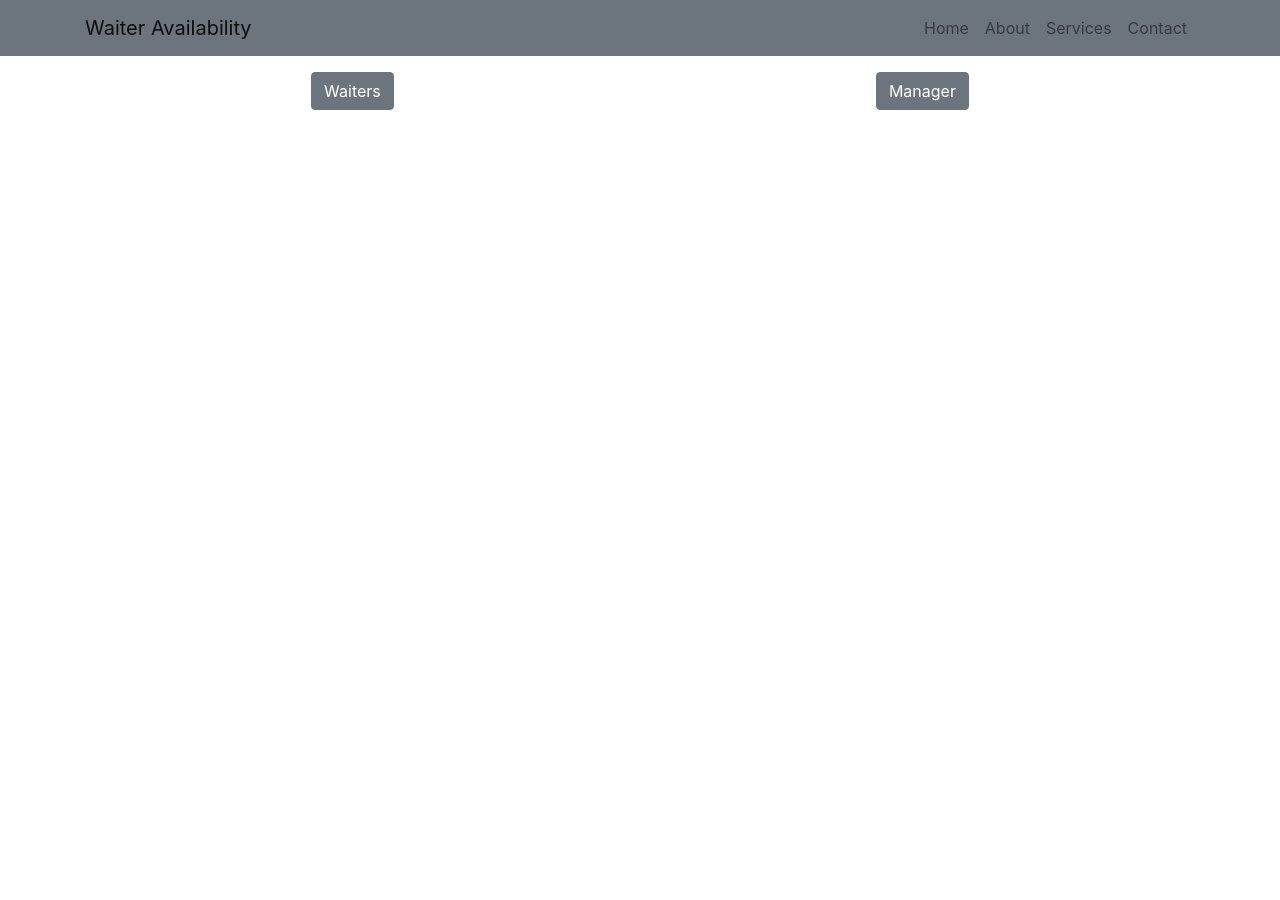
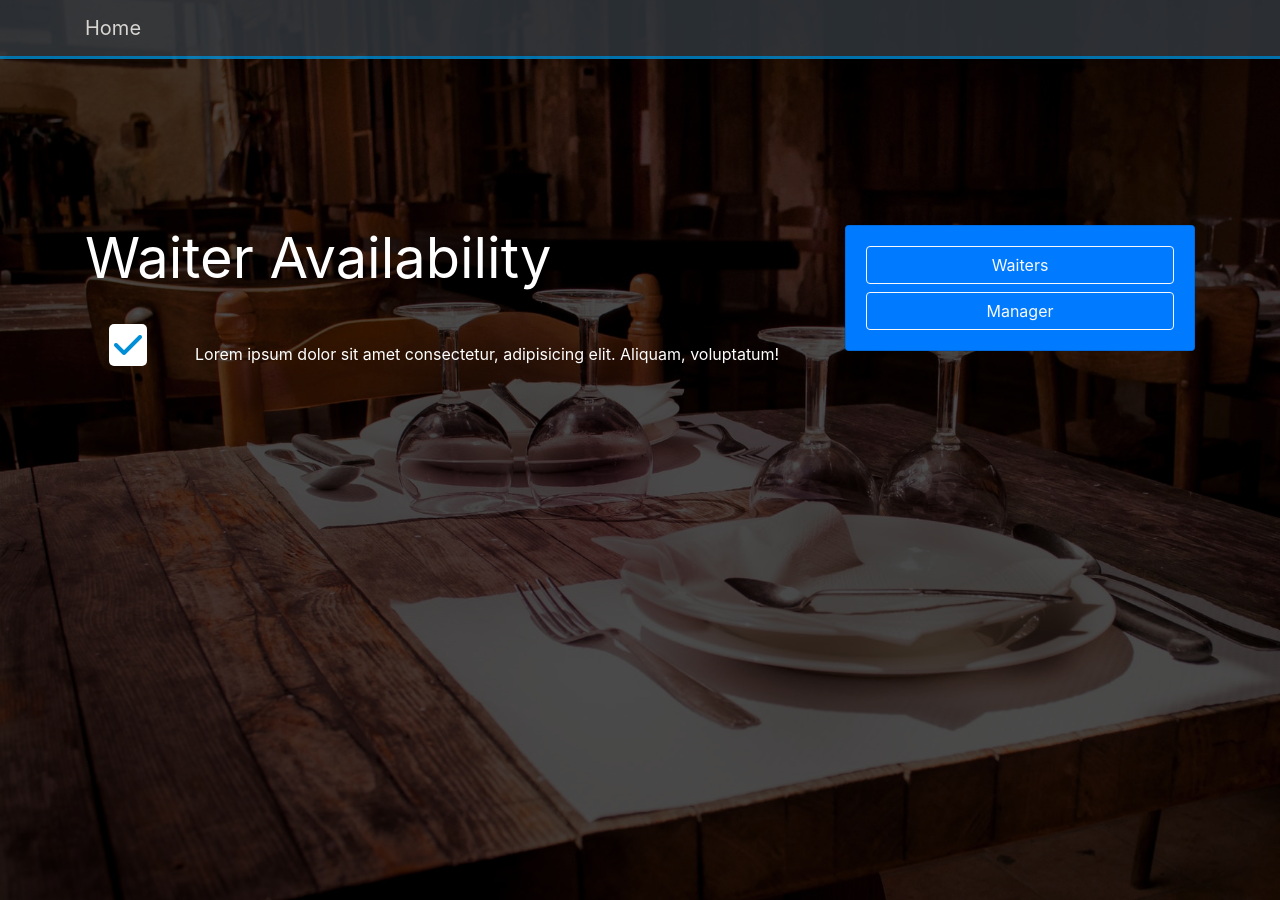
Before and after one commit to WNortier/waiter-availability-with-node-express-pg-vuejs-Work-In-Progress-, a Vue app in the folder public/: page /#/manager in a window 1280 px wide. Before the commit this address led to /#/. Before the commit the page ends 800 px from the top, so only its background shows below. Built offline with nearby package versions, Linux system fonts and the light colour scheme; what vue-resource would draw is missing.

Commit message:
implementing bootstrap to html

```diff
--- /dev/null
+++ b/public/css/custom.css
@@ -0,0 +1,38 @@
+body {
+    background-color: #463f3f;
+    color: #fff;
+}
+
+
+.navbar {
+    opacity: 0.8;
+    border-bottom: #008ed6 3px solid;
+}
+
+#home-section {
+    background: url(../img/restaurant.jpg);
+    background-repeat: no-repeat;
+    background-size: cover;
+    background-attachment: fixed;
+    min-height: 900px;
+}
+
+#home-section .dark-overlay {
+    position: absolute;
+    background-color: rgba(0,0,0,0.7);
+    top: 0;
+    left: 0;
+    width: 100%;
+    min-height: 900px;
+}
+
+#home-section .home-inner {
+    padding-top: 150px;
+}
+
+#home-section .fas {
+    color: #008ed6;
+    background: #fff;
+    border-radius: 5px;
+    padding: 5px;
+}
--- a/public/index.html
+++ b/public/index.html
@@ -6,13 +6,16 @@
   <title>waiter-availability-with-vuejs</title>
   <link rel="stylesheet" href="https://stackpath.bootstrapcdn.com/bootstrap/4.4.1/css/bootstrap.min.css"
     integrity="sha384-Vkoo8x4CGsO3+Hhxv8T/Q5PaXtkKtu6ug5TOeNV6gBiFeWPGFN9MuhOf23Q9Ifjh" crossorigin="anonymous">
+    <link rel="stylesheet" href="css/custom.css">
   <script src="https://unpkg.com/axios/dist/axios.min.js"></script>
+  <script src="https://kit.fontawesome.com/3148583bca.js" crossorigin="anonymous"></script>
 </head>
 
 
 
 <body>
   <div id="app"></div>
+
   <script src="/dist/build.js"></script>
   <script src="https://code.jquery.com/jquery-3.4.1.slim.min.js"
     integrity="sha384-J6qa4849blE2+poT4WnyKhv5vZF5SrPo0iEjwBvKU7imGFAV0wwj1yYfoRSJoZ+n" crossorigin="anonymous">
--- a/public/src/App.vue
+++ b/public/src/App.vue
@@ -1,13 +1,10 @@
 <template>
   <div>
-    <app-header></app-header>
+    <!-- <app-header></app-header>  -->
+    <router-view></router-view>
+    <!-- <div class="container"></div> -->
 
-    <div class="container">
-      <router-view></router-view>
-    </div>
   </div>
-
-  <!-- <div class="col-xs-12 col-sm-8 col-sm-offset-2 col-md-6 col-md-offset-3"> -->
 </template>
 
 <script>
--- a/public/src/Components/Header.vue
+++ b/public/src/Components/Header.vue
@@ -1,8 +1,10 @@
 <template>
-  <nav class="navbar navbar-expand-sm navbar-light bg-secondary mb-3">
+  <nav class="navbar navbar-expand-sm bg-dark navbar-dark mb-3">
     <div class="container">
-      <router-link class="navbar-brand" to="/">Waiter Availability</router-link>
-      <ul class="navbar-nav">
+      <router-link class="navbar-brand" to="/">Home</router-link>
+    </div>
+  </nav>
+  <!-- <ul class="navbar-nav">
         <li class="nav-item">
           <router-link class="nav-link" to="/manager">Home</router-link>
         </li>
@@ -15,14 +17,10 @@
         <li class="nav-item">
           <a class="nav-link" href="#">Contact</a>
         </li>
-      </ul>
-
-    </div>
-  </nav>
+  </ul>-->
 </template>
 
 <script>
-export default {
 
-};
+export default {};
 </script>
--- a/public/src/Components/Home.vue
+++ b/public/src/Components/Home.vue
@@ -1,15 +1,67 @@
 <template>
-  <div class="row">
+  <!-- <div class="row">
     <div class="col-m-6 mx-auto">
       <button @click="navigateToWaiters" class="btn btn-secondary btn-small">Waiters</button>
     </div>
     <div class="col-m-6 mx-auto">
       <button @click="navigateToManager" class="btn btn-secondary btn-small">Manager</button>
     </div>
-  </div>
+  </div>-->
+  <!-- <div>
+    <nav class="navbar navbar-expand-sm bg-dark navbar-dark mb-3">
+      <div class="container">
+        <router-link class="navbar-brand" to="/">Waiter Availability</router-link>
+      </div>
+  </nav>-->
+
+  <header id="home-section">
+
+    <div class="dark-overlay">
+            <app-header></app-header>
+      <div class="home-inner container">
+        <div class="row">
+          <div class="col-lg-8 d-lg-block">
+            <!-- d-none  -->
+            <h1 class="display-4">
+              <strong>Waiter Availability</strong>
+            </h1>
+            <div class="d-flex">
+              <div class="p-4 align-self-start">
+                <i class="fas fa-check fa-2x"></i>
+              </div>
+              <div
+                class="p-4 align-self-end"
+              >Lorem ipsum dolor sit amet consectetur, adipisicing elit. Aliquam, voluptatum!</div>
+            </div>
+          </div>
+          <div class="col-lg-4">
+            <div class="card bg-primary text-center card-form">
+              <div class="card-body">
+                <form>
+                  <!-- <h3>Sign Up Today</h3>
+                <p>Please fill out this form to register</p>
+
+                  <div class="form-group">
+                    <input type="text" class="form-control form-control-lg" placeholder="username" />
+                  </div>
+                  <input type="submit" value="Submit" class="btn btn-outline-light btn-block" />-->
+                  <button @click="navigateToWaiters" class="btn btn-outline-light btn-block">Waiters</button>
+                  <button @click="navigateToManager" class="btn btn-outline-light btn-block">Manager</button>
+                </form>
+              </div>
+            </div>
+          </div>
+        </div>
+      </div>
+    </div>
+  </header>
+  <!-- </div> -->
+
 </template>
 
 <script>
+import Header from "./Header";
+
 export default {
   methods: {
     navigateToWaiters() {
@@ -18,6 +70,15 @@ export default {
     navigateToManager() {
       this.$router.push("/manager");
     }
+  },
+  components: {
+    "app-header": Header
   }
 };
+
+
 </script>
+
+<style scoped>
+
+</style>
--- a/public/src/Components/Manager.vue
+++ b/public/src/Components/Manager.vue
@@ -1,18 +1,61 @@
 <template>
+  <div class="container">
     <div class="row">
       <div class="col-md-12">
         <h1 class="text-center">This is the manager view</h1>
-      <div class="card mr-5 d-inline-block" style="width: 10rem; height:10rem; backgroundColor:grey" :style="{'background-color':colorArray[0]}">
-        <div class="card-body" :style="{'background-color':colorArray[0]}">
-        <!-- <p class="card-text"></p> -->
+        <div
+          class="card mr-5 d-inline-block"
+          style="width: 6rem; height:6rem; backgroundColor:grey"
+          :style="{'background-color':colorArray[0]}"
+        >
+          <div class="card-body" :style="{'background-color':colorArray[0]}"></div>
         </div>
+        <div
+          class="card mr-5 d-inline-block"
+          style="width: 6rem; height:6rem; backgroundColor:grey"
+          :style="{'background-color':colorArray[1]}"
+        >
+          <div class="card-body" :style="{'background-color':colorArray[1]}"></div>
         </div>
-      <div class="card mr-5 d-inline-block" style="width: 10rem; height:10rem;">
-        <div class="card-body" :style="{'background-color':colorArray[1]}"></div>
+        <div
+          class="card mr-5 d-inline-block"
+          style="width: 6rem; height:6rem; backgroundColor:grey"
+          :style="{'background-color':colorArray[2]}"
+        >
+          <div class="card-body" :style="{'background-color':colorArray[2]}"></div>
+        </div>
+        <div
+          class="card mr-5 d-inline-block"
+          style="width: 6rem; height:6rem; backgroundColor:grey"
+          :style="{'background-color':colorArray[3]}"
+        >
+          <div class="card-body" :style="{'background-color':colorArray[3]}"></div>
+        </div>
+        <div
+          class="card mr-5 d-inline-block"
+          style="width: 6rem; height:6rem; backgroundColor:grey"
+          :style="{'background-color':colorArray[4]}"
+        >
+          <div class="card-body" :style="{'background-color':colorArray[4]}"></div>
+        </div>
+        <div
+          class="card mr-5 d-inline-block"
+          style="width: 6rem; height:6rem; backgroundColor:grey"
+          :style="{'background-color':colorArray[5]}"
+        >
+          <div class="card-body" :style="{'background-color':colorArray[5]}"></div>
+        </div>
+        <div
+          class="card mr-5 d-inline-block"
+          style="width: 6rem; height:6rem; backgroundColor:grey"
+          :style="{'background-color':colorArray[6]}"
+        >
+          <div class="card-body" :style="{'background-color':colorArray[6]}"></div>
         </div>
       </div>
       <div class="col-md-12">
         <button class="btn btn-secondary small" @click="navigateToHome">Home</button>
+      </div>
     </div>
   </div>
 </template>
--- a/public/src/Components/Waiters.vue
+++ b/public/src/Components/Waiters.vue
@@ -1,5 +1,5 @@
 <template>
-<!-- eslint-disable -->
+  <!-- eslint-disable -->
   <div class="container">
     <h1>{{msg}}</h1>
     <br />
@@ -46,6 +46,7 @@ export default {
           resultArray.push(data[key]);
         }
         this.waitersAndIds = resultArray;
+        console.log(this.waitersAndIds);
       })
       .catch(function(err) {
         alert(err);
--- a/public/src/Components/Workdays.vue
+++ b/public/src/Components/Workdays.vue
@@ -55,6 +55,9 @@ export default {
         .then(results => {
         let response = results.data;
         let data = response.data;
+        // data.map(function(row) {
+        //   return row.
+        // })
         console.log(data);
         })
 
```
Also changed, not shown: public/img/restaurant.jpg (added), 1 other file (tests, documents, lock files or other folders). Lines whose indentation alone changed are shown as unchanged.
